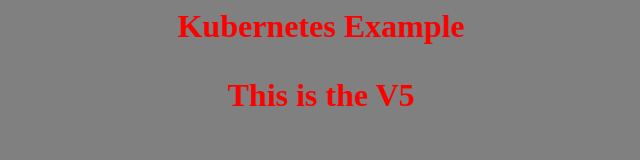
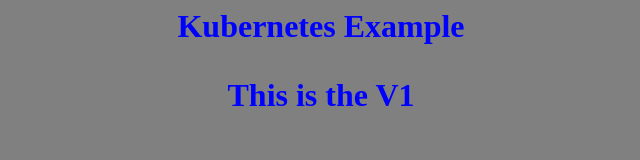
Before and after one commit to kerem-p/kube, a plain HTML site: page index.html in a window 1280 px wide. Shown: the whole page, without its empty margins (319-959 px from the left). Drawn offline with Linux system fonts and the light colour scheme.

Commit message:
Update index.html

```diff
--- a/index.html
+++ b/index.html
@@ -2,10 +2,10 @@
 <body style="background-color:gray">
 
 <center>
-  <h1 style="color:red">
+  <h1 style="color:blue">
     Kubernetes Example
   <p>
-    This is the V5
+    This is the V1
   </p>
   </h1>
 </center>
```
